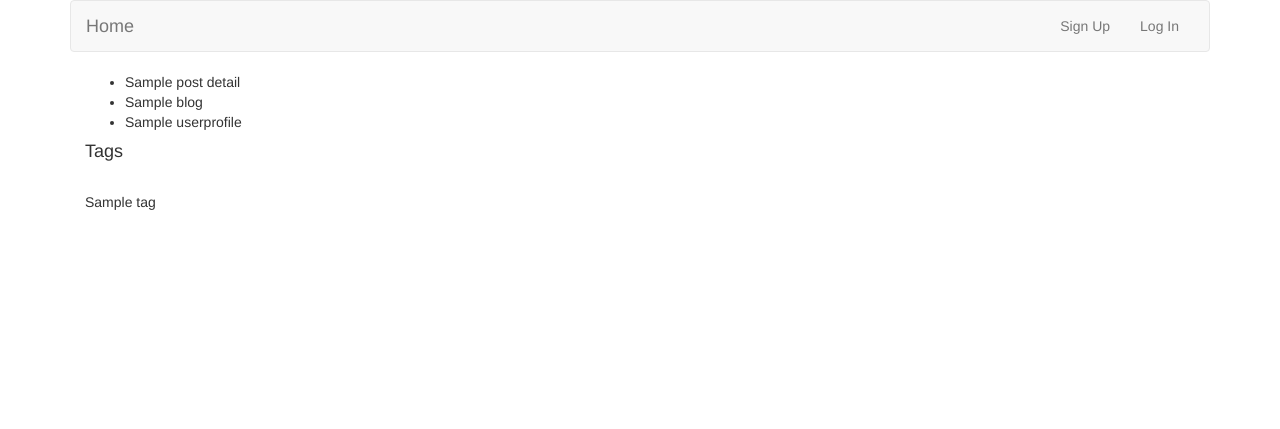
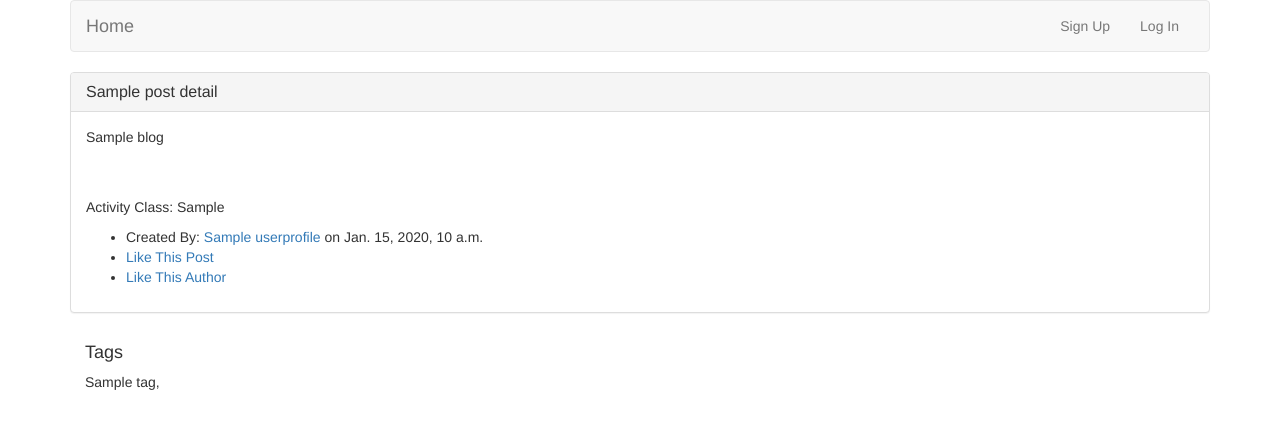
Before and after one commit to jnwcki/django_social, a Django app: template templates/socialapp/post_detail_view.html in a window 1280 px wide. Shown: the top 429 px of the page. Run offline with Django 3.2, Linux system fonts and the light colour scheme; the template is opened without the code that fills it: most values are stand-ins (such as "Sample title", 1, 10 or a date in 2020); some libraries are stand-ins or nearby versions.

Commit message:
added search bar

```diff
--- a/templates/base.html
+++ b/templates/base.html
@@ -22,7 +22,16 @@
 
     <!-- Collect the nav links, forms, and other content for toggling -->
     <div class="collapse navbar-collapse" id="bs-example-navbar-collapse-1">
-      <ul class="nav navbar-nav navbar-right">
+      {% block searchbar %}
+        <form class="navbar-form navbar-left" role="search">
+        {% csrf_token %}
+        <div class="form-group">
+          <input type="text" class="form-control" placeholder="Search Posts By Tags" name="tag_search" id="tag_search">
+        </div>
+        <button type="submit" class="btn btn-default">Search</button>
+      </form>
+        {% endblock searchbar %}
+        <ul class="nav navbar-nav navbar-right">
            {% if request.user.is_authenticated %}
                <li><a>Welcome {{ request.user }}</a></li>
                <li><a href="{% url 'my_likes' %}">My Likes</a></li>
--- a/templates/socialapp/post_detail_view.html
+++ b/templates/socialapp/post_detail_view.html
@@ -1,16 +1,31 @@
 {% extends 'base.html' %}
 
+{% block searchbar %}{% endblock %}
 
 {% block content %}
+<div class="panel panel-default">
+  <div class="panel-heading">
+    <h2 class="panel-title">{{ post_detail.title }}</h2>
+  </div>
+  <div class="panel-body">
+        <p>{{ post_detail.blog }}</p>
+      <br><br>
+        <p>Activity Class: {{ post_detail.get_activity_display }}</p>
+
+      <ul>
+          <li>Created By: <a href="{% url 'author' post_detail.user.userprofile.pk %}">{{ post_detail.user.userprofile.screen_name }}</a> on {{ post_detail.post_time }}</li>
+          <li><a href="{% url 'like_post' post_detail.pk %}">Like This Post </a></li>
+          <li><a href="{% url 'like_author' post_detail.user.userprofile.pk %}">Like This Author</a></li>
+      </ul>
+
+  </div>
+</div>
+
+
 <div class="container">
-    <ul>
-    <li>{{ post_detail.title }}</li>
-    <li>{{ post_detail.blog }}</li>
-    <li>{{ post_detail.user.userprofile.screen_name }}</li>
-    </ul>
 <h4>Tags</h4>
         {% for tag in all_tags %}
-        <br>{{ tag }}
+        {{ tag }},
         {% endfor %}
 
 </div>
```
